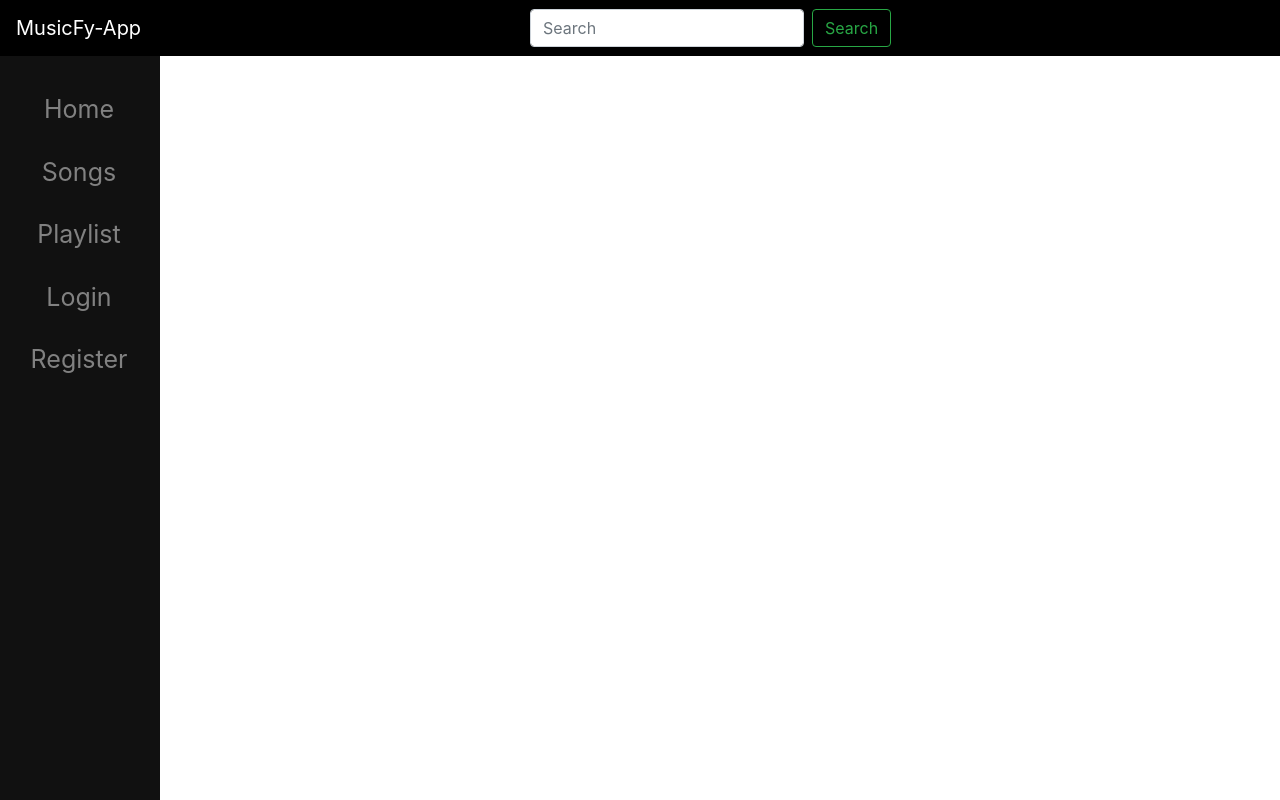
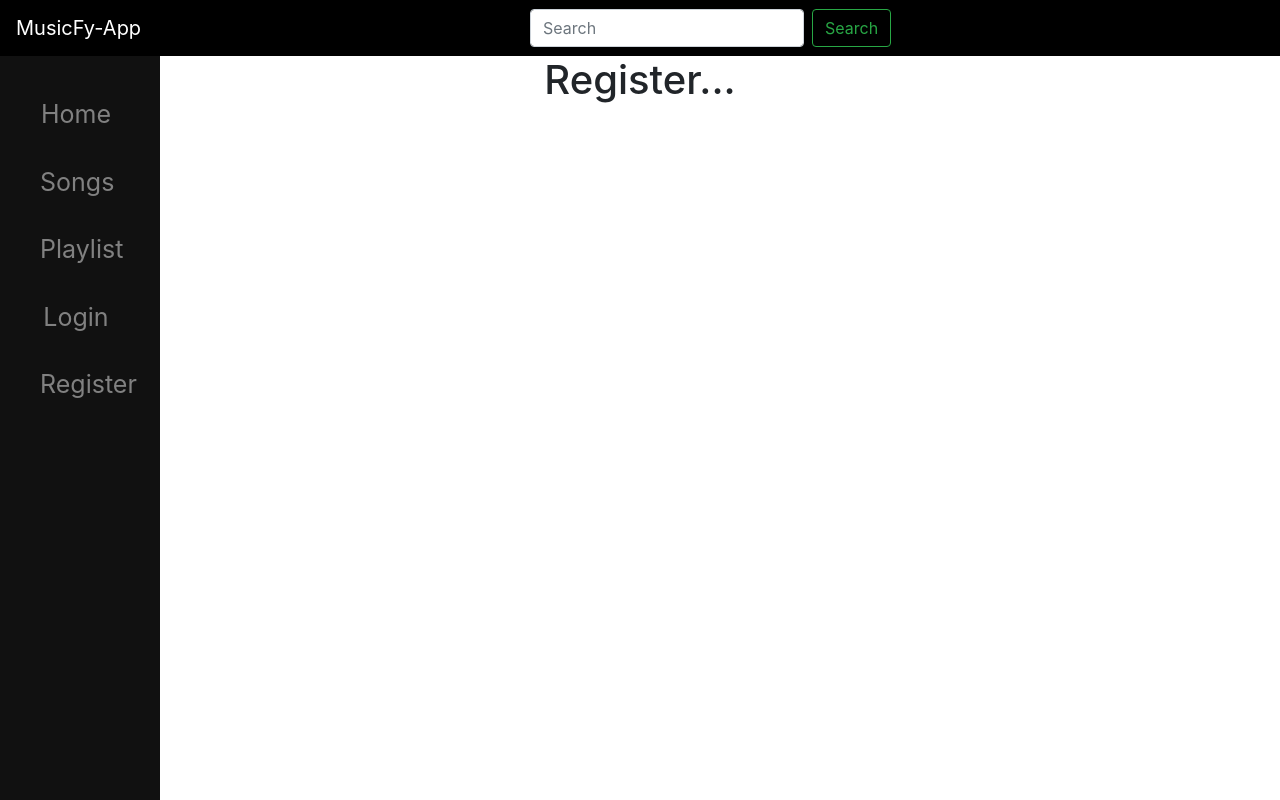
Before and after one commit to YordanDobrev97/MusicFy, a React (Create React App) app in the folder Client/spotify/: page /#/register in a window 1280 px wide. Built offline with nearby package versions, Linux system fonts and the light colour scheme.

Commit message:
Add Router between pages

```diff
--- a/Client/spotify/package.json
+++ b/Client/spotify/package.json
@@ -16,6 +16,7 @@
     "react-grid-layout": "^0.18.3",
     "react-grid-system": "^7.0.3",
     "react-player": "^2.5.0",
+    "react-router-dom": "^5.2.0",
     "react-scripts": "3.4.1",
     "styled-components": "^5.1.1"
   },
--- a/Client/spotify/src/Header/Sidebar.js
+++ b/Client/spotify/src/Header/Sidebar.js
@@ -1,16 +1,45 @@
 import React, { Component } from 'react';
+import { Route, NavLink, HashRouter } from 'react-router-dom'
+import Home from '../Home';
+import Songs from '../Songs';
+import Playlist from '../Playlist';
+import Login from '../Login';
+import Register from '../Register';
+
 import styles from './sidebar.module.css';
 
 class SideBarComponent extends Component {
     render() {
         return (
-            <div className={styles.sidenav}>
-                <a href="/home">Home</a>
-                <a href="/songs">Songs</a>
-                <a href="/playlist">Playlist</a>
-                <a href="/login">Login</a>
-                <a href="/register">Register</a>
-          </div>
+            <HashRouter>
+                <div className={styles.sidenav}>
+                    <ul>
+                        <li>
+                            <NavLink to='/home'>Home</NavLink>
+                        </li>
+                        <li>
+                            <NavLink to='/songs'>Songs</NavLink>
+                        </li>
+                        <li>
+                            <NavLink to='/playlist'>Playlist</NavLink>
+                        </li>
+                        <li>
+                            <NavLink to='/login'>Login</NavLink>
+                        </li>
+                        <li>
+                            <NavLink to='/register'>Register</NavLink>
+                        </li>
+                    </ul>
+                </div>
+
+                <div>
+                    <Route path='/home' component={Home} />
+                    <Route path='/songs' component={Songs} />
+                    <Route path='/playlist' component={Playlist} />
+                    <Route path='/login' component={Login} />
+                    <Route path='/register' component={Register} />
+                    </div>
+            </HashRouter>
         )
     }
 }
--- a/Client/spotify/src/Header/sidebar.module.css
+++ b/Client/spotify/src/Header/sidebar.module.css
@@ -15,7 +15,7 @@ body {
 }
 
 .sidenav a {
-  padding: 15px 18px 10px 16px;
+  padding: 20px 48px 10px 0px;
   text-decoration: none;
   font-size: 25px;
   color: #818181;
@@ -26,6 +26,9 @@ body {
   color: #f1f1f1;
 }
 
+li {
+    list-style: none;
+}
 @media screen and (max-height: 450px) {
   .sidenav {
     padding-top: 15px;
--- /dev/null
+++ b/Client/spotify/src/Home.js
@@ -0,0 +1,12 @@
+import React from 'react';
+
+function Home() {
+    return(
+        <div>
+            <h1>Home Page</h1>
+        </div>
+
+    )
+}
+
+export default Home;
--- /dev/null
+++ b/Client/spotify/src/Login.js
@@ -0,0 +1,11 @@
+import React from 'react';
+
+function Login() {
+    return (
+        <div>
+            <h1>Login...</h1>
+        </div>
+    )
+}
+
+export default Login;
--- /dev/null
+++ b/Client/spotify/src/Playlist.js
@@ -0,0 +1,11 @@
+import React from 'react';
+
+function Playlist() {
+    return (
+        <div>
+            <h1>My Playlist...</h1>
+        </div>
+    )
+}
+
+export default Playlist;
--- /dev/null
+++ b/Client/spotify/src/Register.js
@@ -0,0 +1,12 @@
+import React from 'react';
+
+
+function Register() {
+    return (
+        <div>
+            <h1>Register...</h1>
+        </div>
+    )
+}
+
+export default Register;
--- /dev/null
+++ b/Client/spotify/src/Songs.js
@@ -0,0 +1,11 @@
+import React from 'react';
+
+function Songs() {
+    return (
+        <div>
+            <h1>Songs...</h1>
+        </div>
+    )
+}
+
+export default Songs;
```
Also changed, not shown: 1 other file (tests, documents, lock files or other folders).
